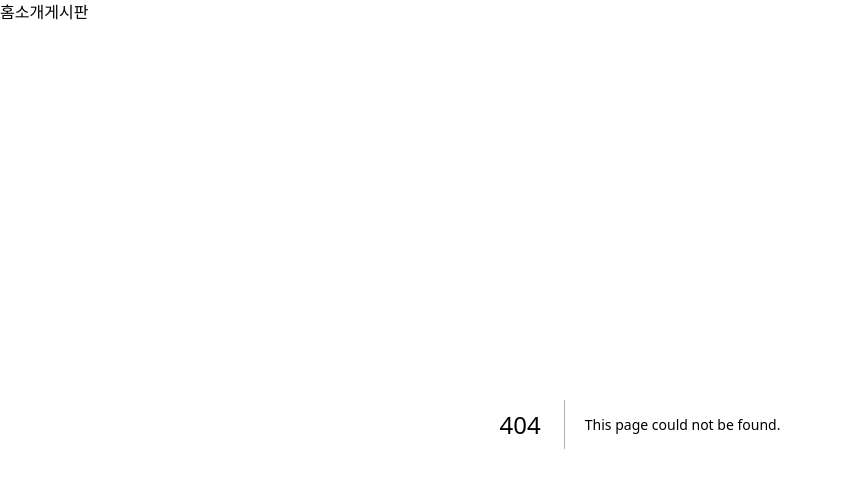
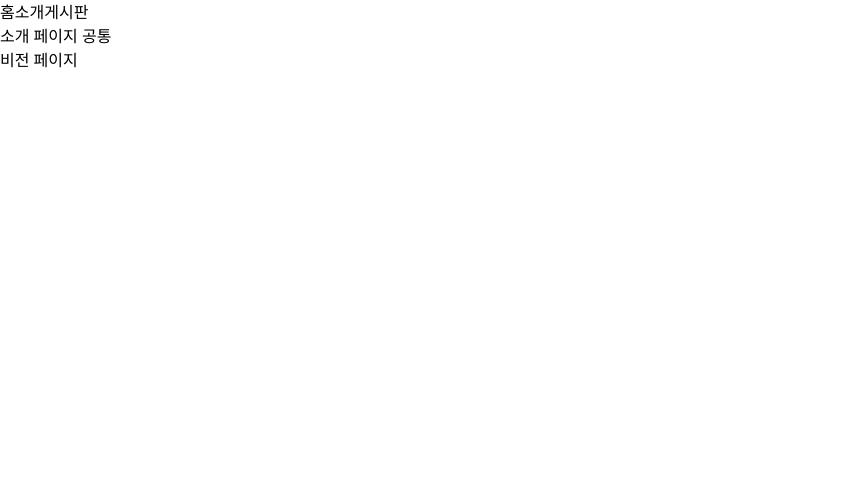
Before and after one commit to kimhyeji/nextjs_sb_2510, a Next.js app in the folder frontapp/: page /about/vision in a window 1280 px wide. Before the commit this address had no page. Shown: the top 488 px of the page, without its empty margins (0-842 px from the left). Built offline with nearby package versions, Linux system fonts and the light colour scheme.

Commit message:
2depth routing

```diff
--- /dev/null
+++ b/frontapp/app/about/vision/page.tsx
@@ -0,0 +1,7 @@
+export default function Vision() {
+  return (
+    <>
+      <div>비전 페이지</div>
+    </>
+  );
+}
```
